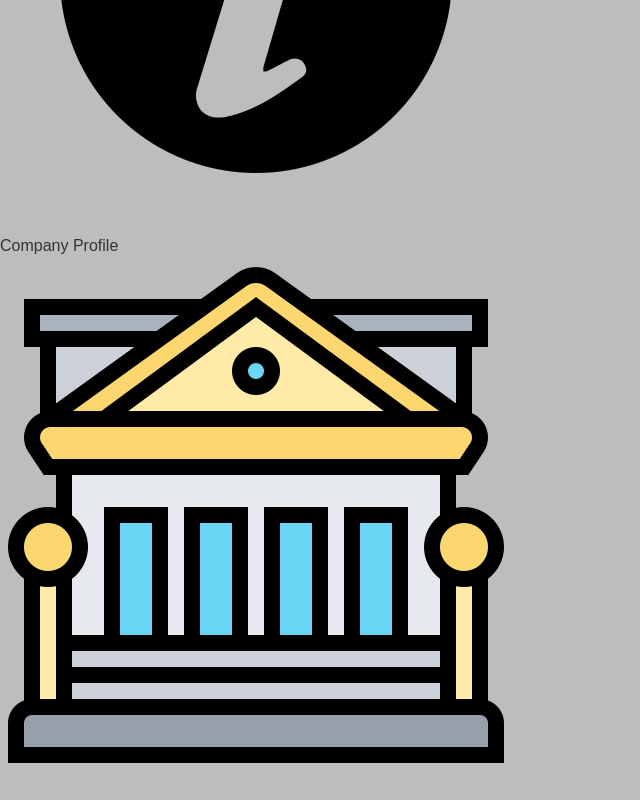
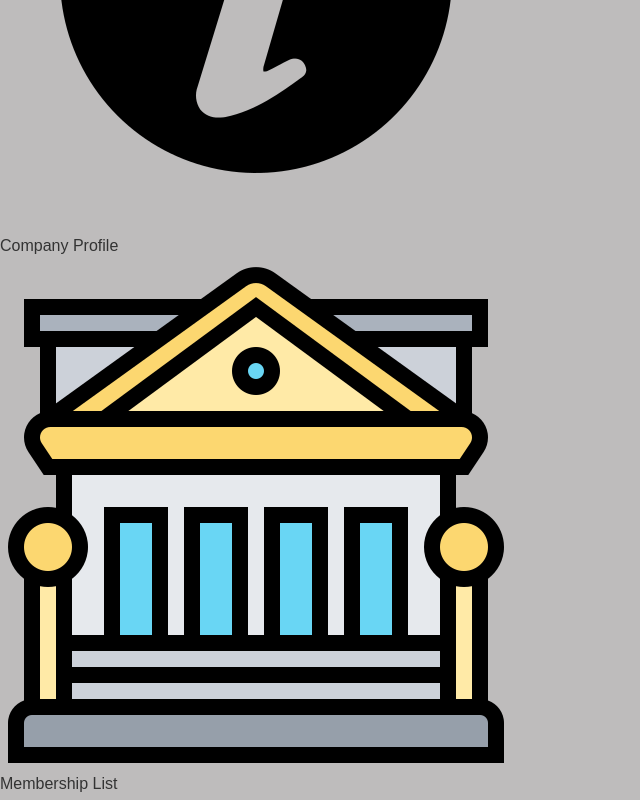
Before and after one commit to pally0091/aurapreneur, a React (Vite) app: page / in a window 1280 px wide. Shown: the part 5681-6481 px from the top of the page, without its empty margins (0-640 px from the left). Before the commit the page ends 6452 px from the top, so only its background shows below. Built offline with nearby package versions, Linux system fonts and the light colour scheme.

Commit message:
Added Membership List Section

```diff
--- /dev/null
+++ b/src/Components/MembershipList.jsx
@@ -0,0 +1,19 @@
+/* eslint-disable no-unused-vars */
+import React from 'react';
+
+const MembershipList = () => {
+    return (
+        <div>
+            <div className='bg-gray-400 py-1'>
+                <div className='relative w-44 mx-5 my-5' >
+                    <div id='membershipList' className=' text-center ' >
+                        <h1 className='text-lg font-semibold '>Membership List</h1>
+                    </div>
+
+                </div>
+            </div>
+        </div>
+    );
+};
+
+export default MembershipList;
--- a/src/Components/MissionHall.jsx
+++ b/src/Components/MissionHall.jsx
@@ -3,6 +3,7 @@ import React from 'react';
 import VIPMembers from './VIPMembers/VIPMembers';
 import BottomNavigation from './BottomNavigation';
 import UtilityButton from './UtilityButton';
+import MembershipList from './MembershipList';
 
 const MissionHall = () => {
     return (
@@ -18,6 +19,7 @@ const MissionHall = () => {
             </div>
             <VIPMembers></VIPMembers>
             <UtilityButton></UtilityButton>
+            <MembershipList></MembershipList>
             <BottomNavigation></BottomNavigation>
         </div >
     );
--- a/src/index.css
+++ b/src/index.css
@@ -24,6 +24,10 @@ body {
 }
 
 #missonHall {
+  position: relative;
+}
+
+#membershipList {
   position: relative;
 }
 
@@ -59,6 +63,36 @@ body {
   color: rgb(0, 0, 0);
 }
 
+#membershipList::before {
+  content: "";
+  position: absolute;
+  background: rgb(0, 0, 0);
+  -webkit-transform: rotate(-45deg);
+  -ms-transform: rotate(-45deg);
+  transform: rotate(-45deg);
+  width: 10px;
+  height: 2px;
+  bottom: 0;
+  right: -10px;
+  color: rgb(0, 0, 0);
+}
+
+#membershipList::after {
+  content: "";
+  position: absolute;
+  background: rgb(0, 0, 0);
+  -webkit-transform: rotate(-45deg);
+  -ms-transform: rotate(-45deg);
+  transform: rotate(-45deg);
+  width: 10px;
+  height: 2px;
+  bottom: 0;
+  right: -10px;
+  top: 0;
+  left: -10px;
+  color: rgb(0, 0, 0);
+}
+
 .fixed-bottom-div {
   position: fixed;
   bottom: 0;
```
